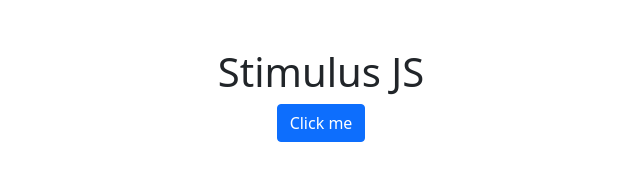
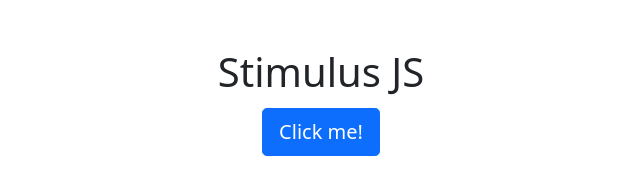
Before and after one commit to annepaulinebrouwer/stimulus-js-boilerplate, a website with bundled scripts: page index.html in a window 1280 px wide. Shown: the whole page, without its empty margins (319-959 px from the left). Built offline with nearby package versions, Linux system fonts and the light colour scheme.

Commit message:
Setup Stimulus JS boilerplate

```diff
--- a/index.html
+++ b/index.html
@@ -11,10 +11,17 @@
     <script type="module" src="lib/index.js"></script>
   </head>
   <body>
-    <div class="container" data-controller="hello">
+    <div class="container">
       <div class="text-center mt-5">
         <h1>Stimulus JS</h1>
-        <button class="btn btn-primary" id="click-me">Click me</button>
+        <ul id="results" class="list-group list-group-horizontal"></ul>
+        <div class="row">
+          <div class="col pt-1">
+            <button class="btn btn-primary btn-lg" id="click-me">
+              Click me!
+            </button>
+          </div>
+        </div>
       </div>
     </div>
   </body>
```
